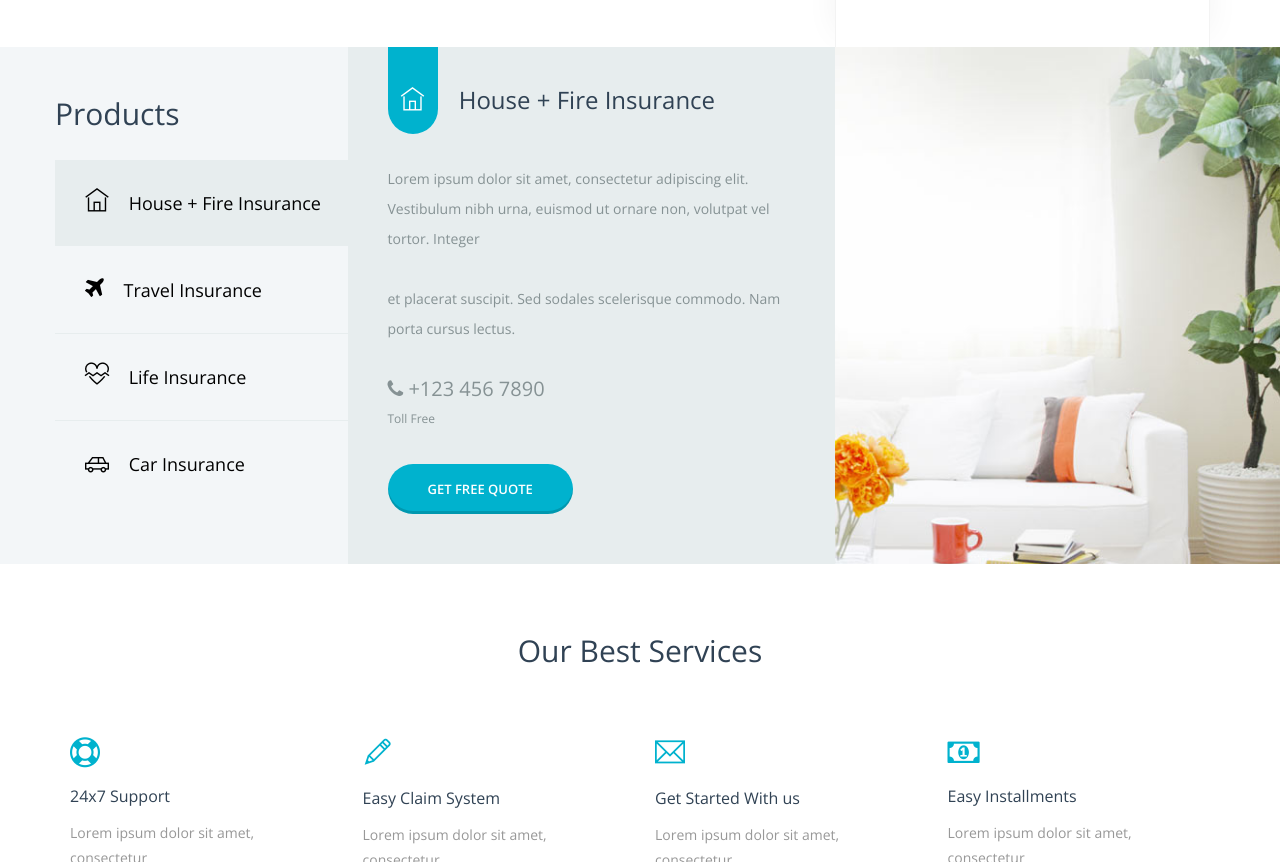
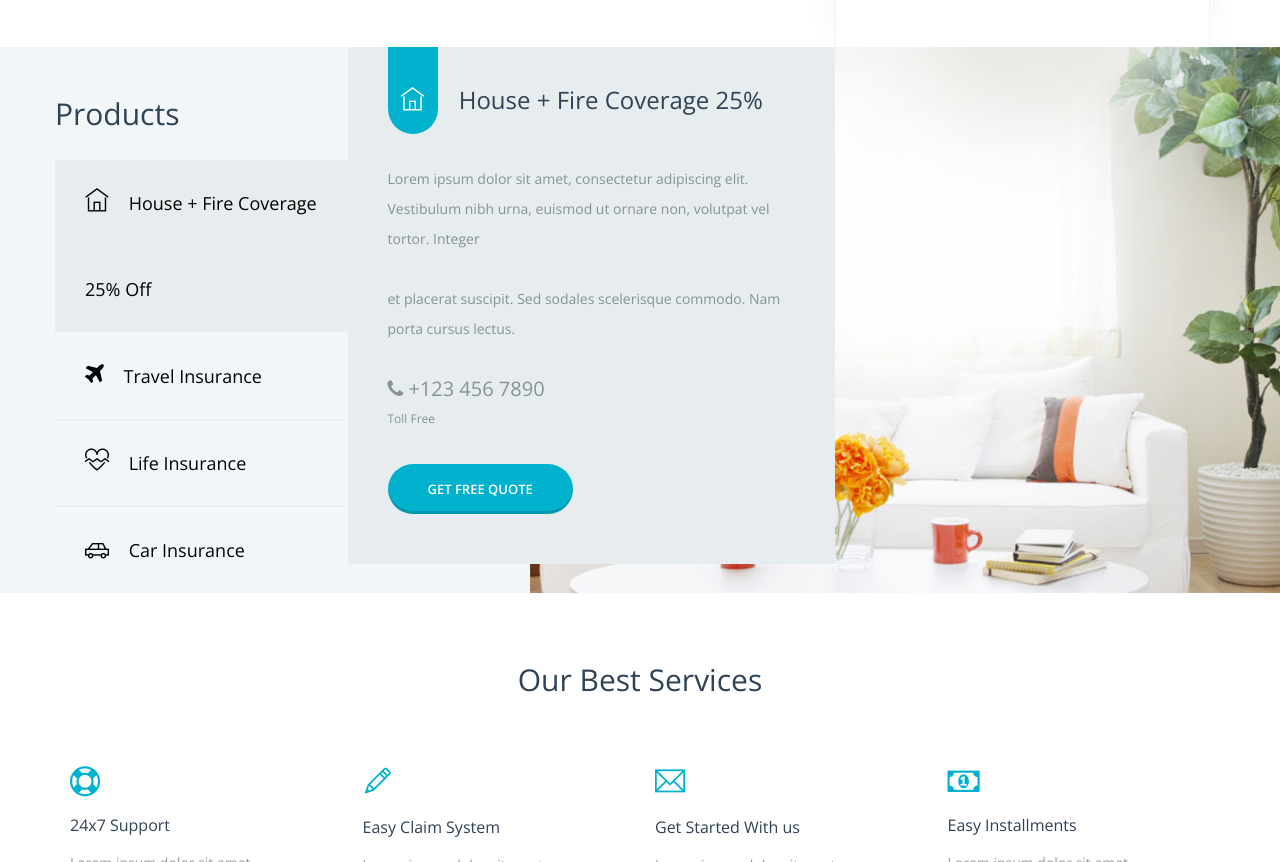
Before and after one commit to gs2004gs/Project1, a plain HTML site: page index.html in a window 1280 px wide. Shown: the part 1171-2033 px from the top of the page. Drawn offline with nearby package versions, Linux system fonts and the light colour scheme; files that its build step writes are made by us from their sources.

Commit message:
Update index.html

```diff
--- a/index.html
+++ b/index.html
@@ -180,7 +180,7 @@
                     <div id="parentVerticalTab">
                         <h2>Products</h2>
                         <ul class="resp-tabs-list hor_1 col-sm-3 col-md-3 col-lg-3">
-                            <li><i class="ti-home"></i> House + Fire Insurance</li>
+                            <li><i class="ti-home"></i> House + Fire Coverage 25% Off</li>
                             <li><i class="fa fa-plane"></i> Travel Insurance</li>
                             <li><i class="ti-heart-broken"></i> Life Insurance</li>
                             <li><i class="ti-car"></i> Car Insurance</li>
@@ -190,7 +190,7 @@
                                 <div class="prod-tab-content">
                                     <h4>
                                         <span class="prod-cion"><i class="ti-home"></i></span>
-                                        House + Fire Insurance
+                                        House + Fire Coverage 25%
                                     </h4>
                                     <p>Lorem ipsum dolor sit amet, consectetur adipiscing elit. Vestibulum nibh urna, euismod ut ornare non, volutpat vel tortor. Integer</p>
                                     <p>et placerat suscipit. Sed sodales scelerisque commodo. Nam porta cursus lectus. </p>
```
